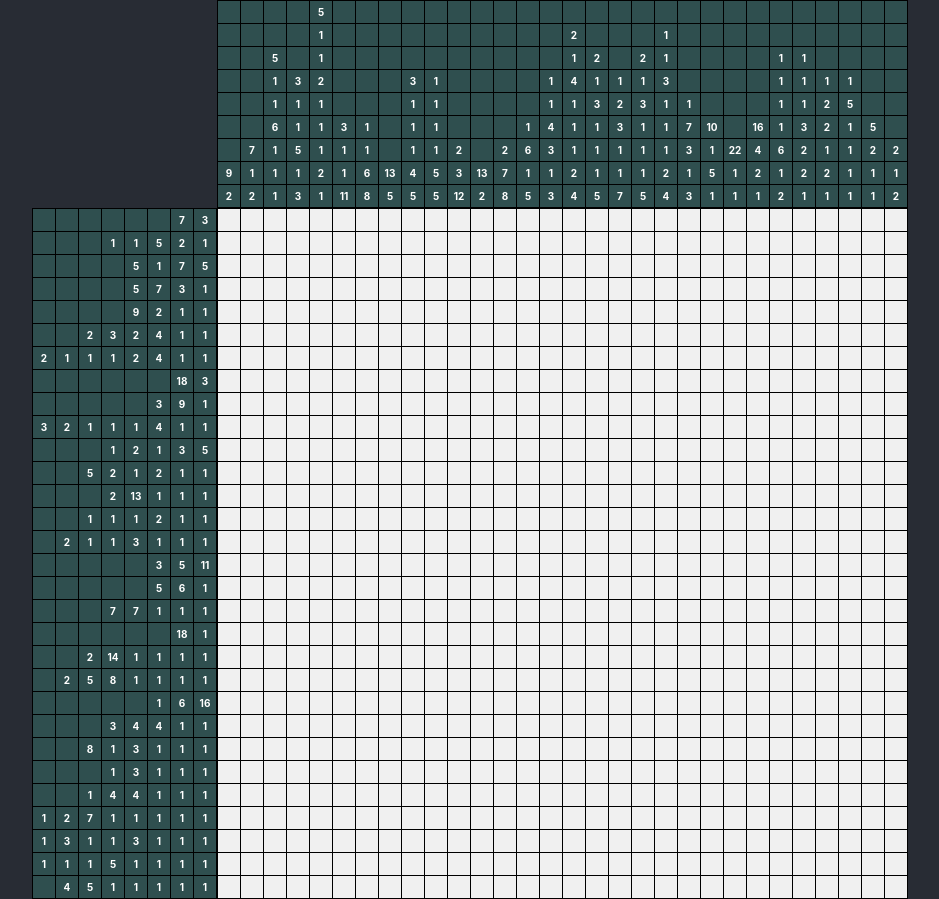
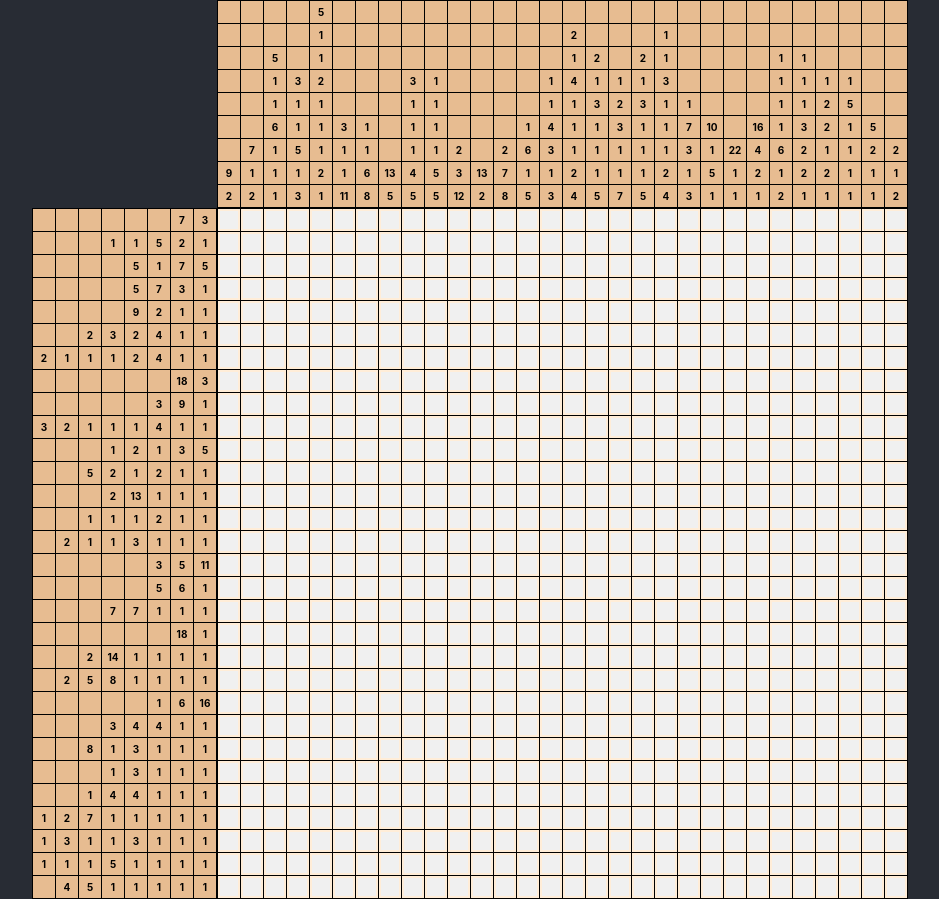
Before and after one commit to jakemuncada/nonograms, a React (Create React App) app: page / in a window 1280 px wide. Shown: the whole page, without its empty margins (170-1109 px from the left). Built offline with nearby package versions, Linux system fonts and the light colour scheme.

Commit message:
Changed color palette and added cell-content.

```diff
--- a/src/components/Board.css
+++ b/src/components/Board.css
@@ -20,14 +20,14 @@
 #top-container {
     grid-row: 1;
     grid-column: 2;
-    background-color: darkslategray;
+    background-color: #e7bc91;
 }
 
 #left-container {
     grid-row: 2;
     grid-column: 1;
     box-sizing: border-box;
-    background-color: darkslategray;
+    background-color: #e7bc91;
 }
 
 #grid-container {
@@ -64,8 +64,20 @@ table {
     -ms-user-select: none;
 }
 
+.grid-cell {
+    background-color: #ffedd8;
+    text-align: center;
+}
+
+.cell-content {
+    position: relative;
+    margin: 0;
+    padding: 0;
+}
+
 .clue-cell {
     font-size: 10px;
+    color: black;
     padding: 0;
 }
 
--- a/src/components/Board.js
+++ b/src/components/Board.js
@@ -109,7 +109,7 @@ class Board extends React.Component {
         const { currOffsetX, currOffsetY } = this.state;
 
         const {
-            rows, cols, cellSize,
+            cellSize,
             topClueRows, topClueCols,
             leftClueRows, leftClueCols,
             topClueData, leftClueData
--- a/src/components/Cell.js
+++ b/src/components/Cell.js
@@ -1,38 +1,5 @@
 import React from "react";
-import { connect } from "react-redux";
 import { SYMBOL_ID_FILL } from "../constants";
-import { startDraw, endDraw, moveDraw } from "../redux/actions/interaction";
-
-
-// const mapStateToProps = (state, ownProps) => {
-//     const { drawStartRow, drawStartCol, drawEndRow, drawEndCol,
-//         isDrawing } = state.interaction;
-
-//     const ownRow = ownProps.row;
-//     const ownCol = ownProps.col;
-
-//     return {
-//         cols: state.board.cols,
-//         isDrawing: isDrawing,
-//         currSymbolId: state.interaction.currSymbolId,
-//         isHighlight: isHighlight(isDrawing, drawStartRow, drawStartCol,
-//             drawEndRow, drawEndCol, ownRow, ownCol),
-//     };
-// };
-
-// const mapDispatchToProps = (dispatch, ownProps) => {
-//     return {
-//         startDraw: (row, col, symbolId) => dispatch(startDraw(row, col, symbolId)),
-//         endDraw: () => dispatch(endDraw()),
-//         moveDraw: (row, col, isDrawing) => {
-//             if (isDrawing) {
-//                 if (row !== ownProps.drawEndRow || col !== ownProps.drawEndCol) {
-//                     dispatch(moveDraw(row, col));
-//                 }
-//             }
-//         },
-//     };
-// };
 
 class Cell extends React.Component {
 
@@ -45,20 +12,28 @@ class Cell extends React.Component {
         const { cols, row, col, width, height,
             symbolId, handleMouseDown, handleMouseEnter } = this.props;
 
-        const style = {
+        const tdStyle = {
             width: width,
-            height: height,
-            backgroundColor: (symbolId == SYMBOL_ID_FILL) ? "black" : "#f0f0f0",
+            height: height
         };
+
+        const contentStyle = {
+            left: 2,
+            width: width - 5,
+            height: height - 5,
+            backgroundColor: (symbolId === SYMBOL_ID_FILL) ? "black" : "#f0f0f0",
+        }
 
         return (
             <td
                 key={row * cols + col}
-                style={style}
-                className="cell nodrag bordered"
+                style={tdStyle}
+                className="cell grid-cell nodrag bordered"
                 onMouseDown={(e) => handleMouseDown(e, row, col)}
                 onMouseEnter={() => handleMouseEnter(row, col)}
-            ></td>
+            >
+                <div className="cell-content" style={contentStyle}></div>
+            </td>
         );
     }
 }
--- a/src/redux/reducers/interaction.js
+++ b/src/redux/reducers/interaction.js
@@ -7,7 +7,8 @@ const initialState = {
     drawStartCol: 0,
     drawEndRow: 0,
     drawEndCol: 0,
-    currSymbolId: SYMBOL_ID_FILL
+    currSymbolId: SYMBOL_ID_FILL,
+    origBoardData: null
 };
 
 export default function (state = initialState, action) {
--- a/src/utils.js
+++ b/src/utils.js
@@ -16,7 +16,7 @@ export const calcMinBoardHeight = (rows) => {
 }
 
 export const boardClone = (boardData) => {
-    if (boardData.length == 0)
+    if (boardData.length === 0)
         return [];
 
     let clone = [];
```
